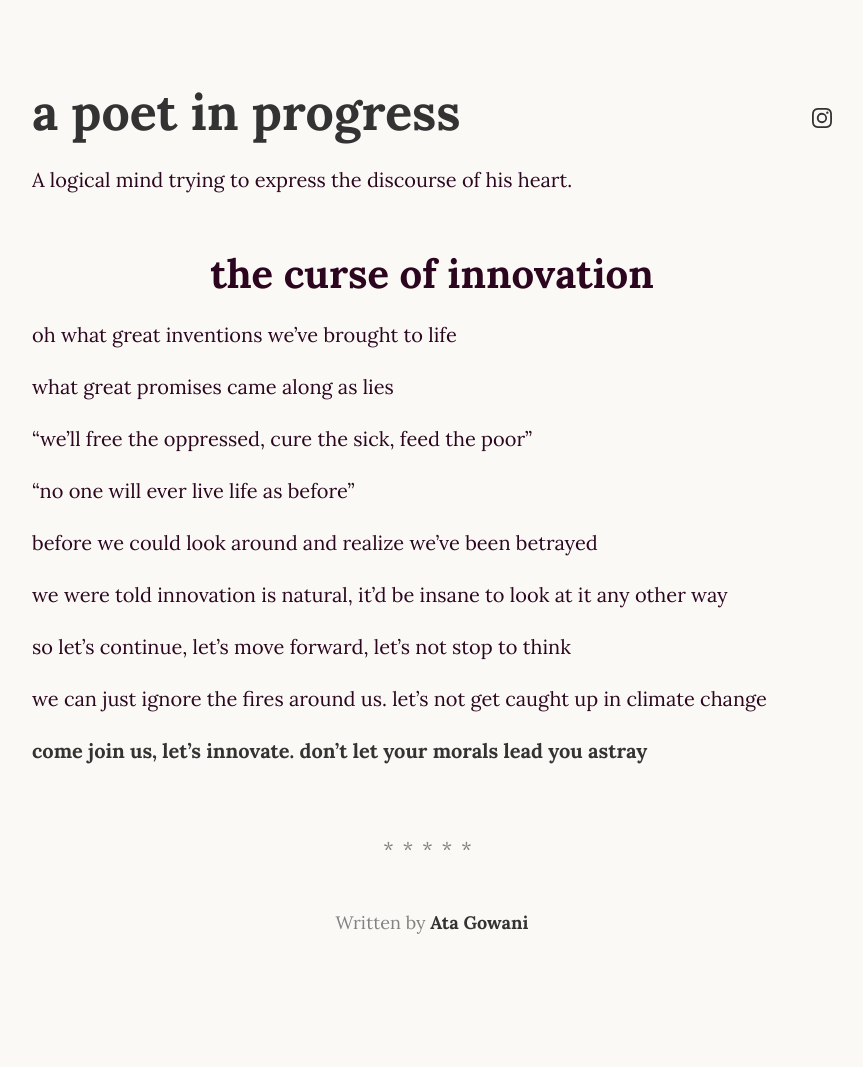
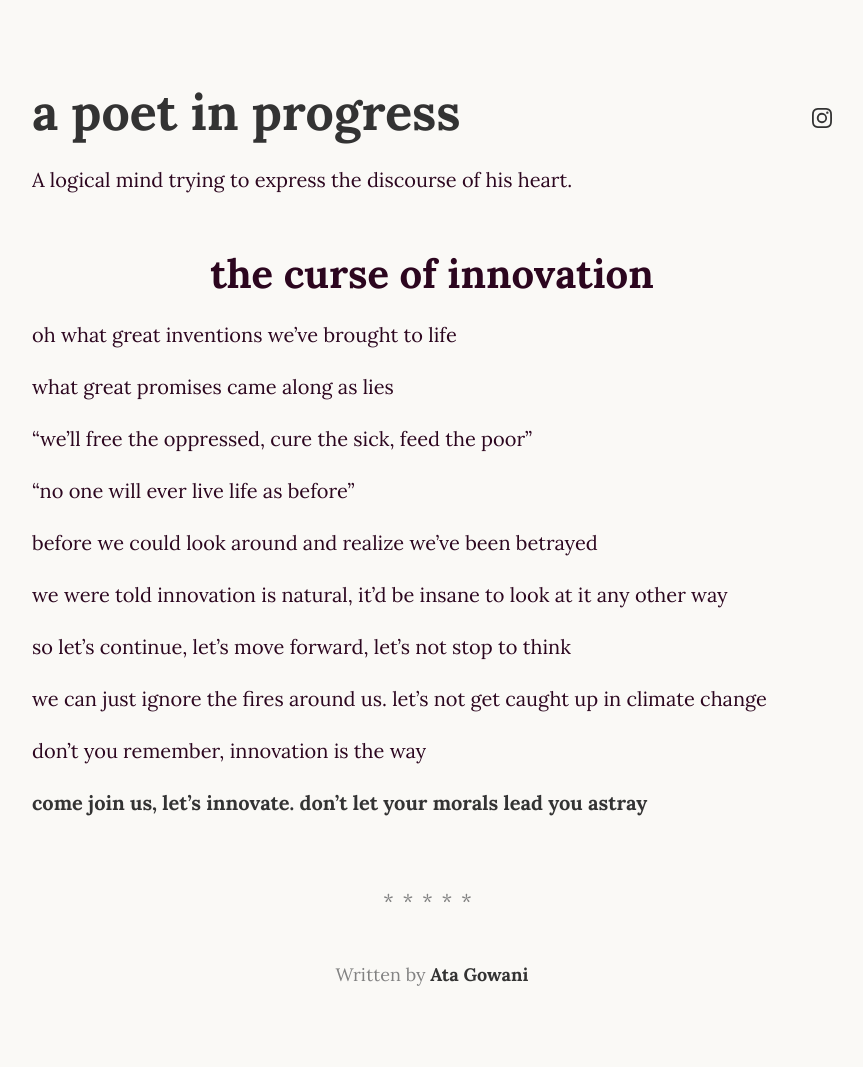
Before and after one commit to AtaGowani/apoetinprogress, a Jekyll site: the page built from _posts/2025-01-22-the-curse-of-innovation.markdown, in a window 1280 px wide. Shown: the whole page, without its empty margins (208-1071 px from the left). Built offline with Jekyll 4.4.1, drawn with Linux system fonts in a browser that asks for light colours; nearby versions of some CDN libraries; library files that are not in the unit come from our copies; before the commit the page ends 1015 px from its top, so only the background shows below that.

Commit message:
Fix typo

```diff
--- a/_posts/2025-01-22-the-curse-of-innovation.markdown
+++ b/_posts/2025-01-22-the-curse-of-innovation.markdown
@@ -20,4 +20,6 @@ so let's continue, let's move forward, let's not stop to think
 
 we can just ignore the fires around us. let's not get caught up in climate change
 
+don't you remember, innovation is the way
+
 **come join us, let's innovate. don't let your morals lead you astray**
```
